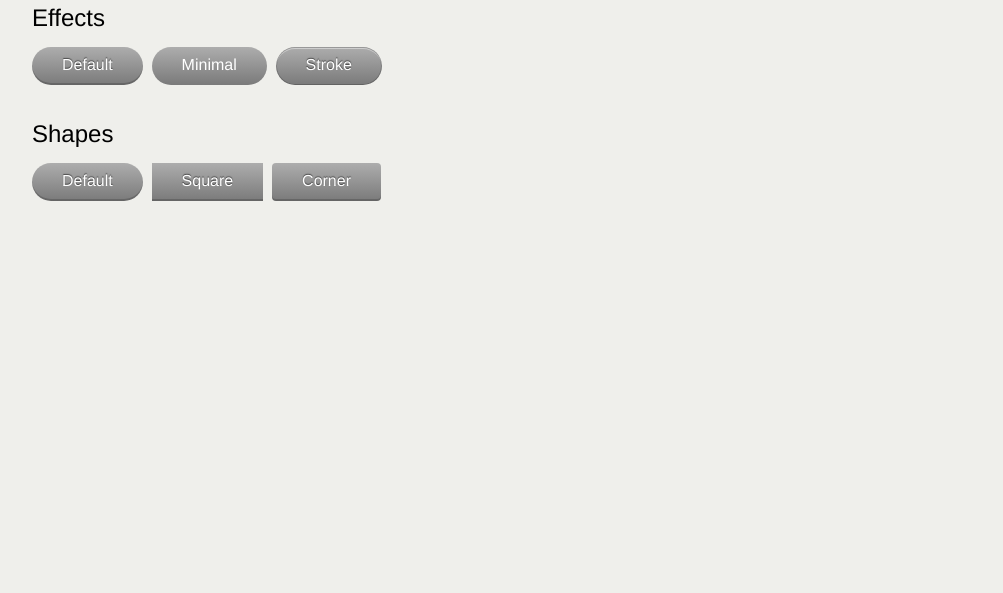
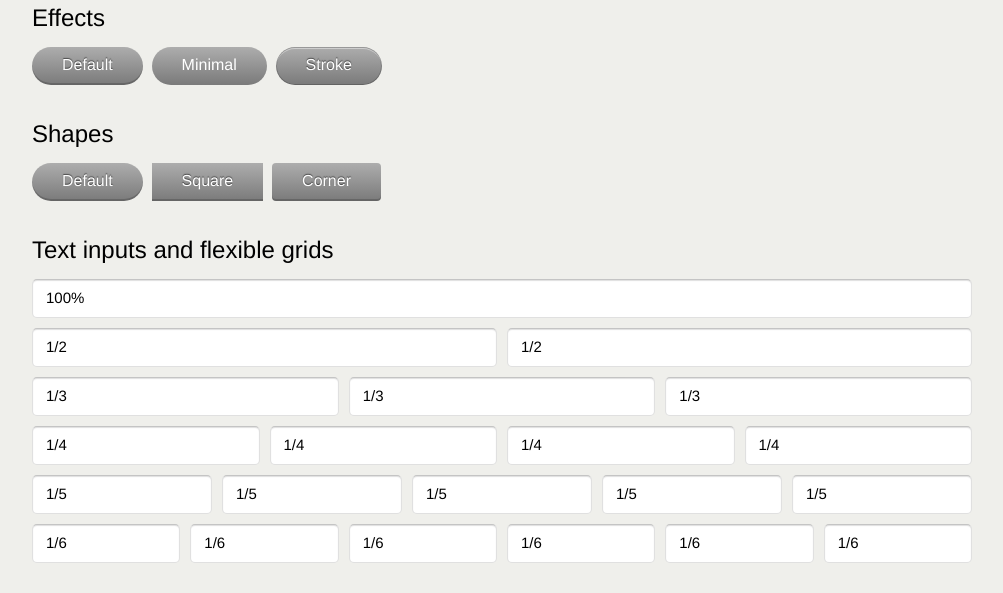
Before and after one commit to iurevych/The-Bricks, a Rails app: page / in a window 1280 px wide. Shown: the part 379-972 px from the top of the page, without its empty margins (138-1141 px from the left). Before the commit the page ends 580 px from the top, so only its background shows below. Run offline with Rails 7, Linux system fonts and the light colour scheme; style sheets or scripts are compiled from the project's sources; some libraries are stand-ins or nearby versions.

Commit message:
Text inputs

```diff
--- a/app/assets/stylesheets/base/grids.sass
+++ b/app/assets/stylesheets/base/grids.sass
@@ -78,3 +78,9 @@
 .inline
   vertical-align: middle
   +inline-block
+
+.hidden
+  display: none
+
+.shown
+  display: block
--- /dev/null
+++ b/app/assets/stylesheets/modules/form.sass
@@ -0,0 +1,23 @@
+// ------------------------
+// Form related blocks
+// ------------------------
+@import '../config'
+
+.form--row
+  +clearfix
+
+
+  // ----------------------
+  // Fixes left margin of the form row
+  // ----------------------
+  &.is-l-gap
+    margin-left: -#{$space-l}
+
+  &.is-m-gap
+    margin-left: -#{$space-m}
+
+  &.is-s-gap
+    margin-left: -#{$space-s}
+
+  &.is-x-gap
+    margin-left: -#{$space-x}
--- /dev/null
+++ b/app/assets/stylesheets/modules/input.sass
@@ -0,0 +1,25 @@
+// ----------------
+// Text input
+// ----------------
+@import '../config'
+
+.input,
+input[type='text'],
+input[type='password'],
+input[type='email'],
+input[type='search']
+  background-color: #fff
+  border: 1px solid rgba(#000, .12)
+  border-top-color: rgba(#000, .23)
+  border-radius: 5px
+  float: none
+  font: 500 15px/normal $base-font
+  height: 39px
+  line-height: 20px
+  margin: 0 -4px 0 0
+  padding: 6px 13px 9px
+  vertical-align: middle
+  width: 100%
+  +box-sizing
+  +box-shadow(inset 0 1px 1px rgba(#000, .13))
+  +inline-block
--- a/app/views/application/bricks.haml
+++ b/app/views/application/bricks.haml
@@ -30,3 +30,78 @@
   .button.mrs Default
   .button.is-square.mrs Square
   .button.is-corner.mrs Corner
+
+.pvl
+  %h1.mbl Text inputs and flexible grids
+  .form--row.mbm
+    %input{type: "text", value: "100%"}
+
+  .form--row.is-m-gap.mbm
+    .col1of2
+      .mlm
+        %input{type: "text", value: "1/2"}
+    .col1of2
+      .mlm
+        %input{type: "text", value: "1/2"}
+
+  .form--row.is-m-gap.mbm
+    .col1of3
+      .mlm
+        %input{type: "text", value: "1/3"}
+    .col1of3
+      .mlm
+        %input{type: "text", value: "1/3"}
+    .col1of3.right
+      .mlm
+        %input{type: "text", value: "1/3"}
+
+  .form--row.is-m-gap.mbm
+    .col1of4
+      .mlm
+        %input{type: "text", value: "1/4"}
+    .col1of4
+      .mlm
+        %input{type: "text", value: "1/4"}
+    .col1of4
+      .mlm
+        %input{type: "text", value: "1/4"}
+    .col1of4
+      .mlm
+        %input{type: "text", value: "1/4"}
+
+  .form--row.is-m-gap.mbm
+    .col1of5
+      .mlm
+        %input{type: "text", value: "1/5"}
+    .col1of5
+      .mlm
+        %input{type: "text", value: "1/5"}
+    .col1of5
+      .mlm
+        %input{type: "text", value: "1/5"}
+    .col1of5
+      .mlm
+        %input{type: "text", value: "1/5"}
+    .col1of5
+      .mlm
+        %input{type: "text", value: "1/5"}
+
+  .form--row.is-m-gap.mbm
+    .col1of6
+      .mlm
+        %input{type: "text", value: "1/6"}
+    .col1of6
+      .mlm
+        %input{type: "text", value: "1/6"}
+    .col1of6
+      .mlm
+        %input{type: "text", value: "1/6"}
+    .col1of6
+      .mlm
+        %input{type: "text", value: "1/6"}
+    .col1of6
+      .mlm
+        %input{type: "text", value: "1/6"}
+    .col1of6.right
+      .mlm
+        %input{type: "text", value: "1/6"}
```
